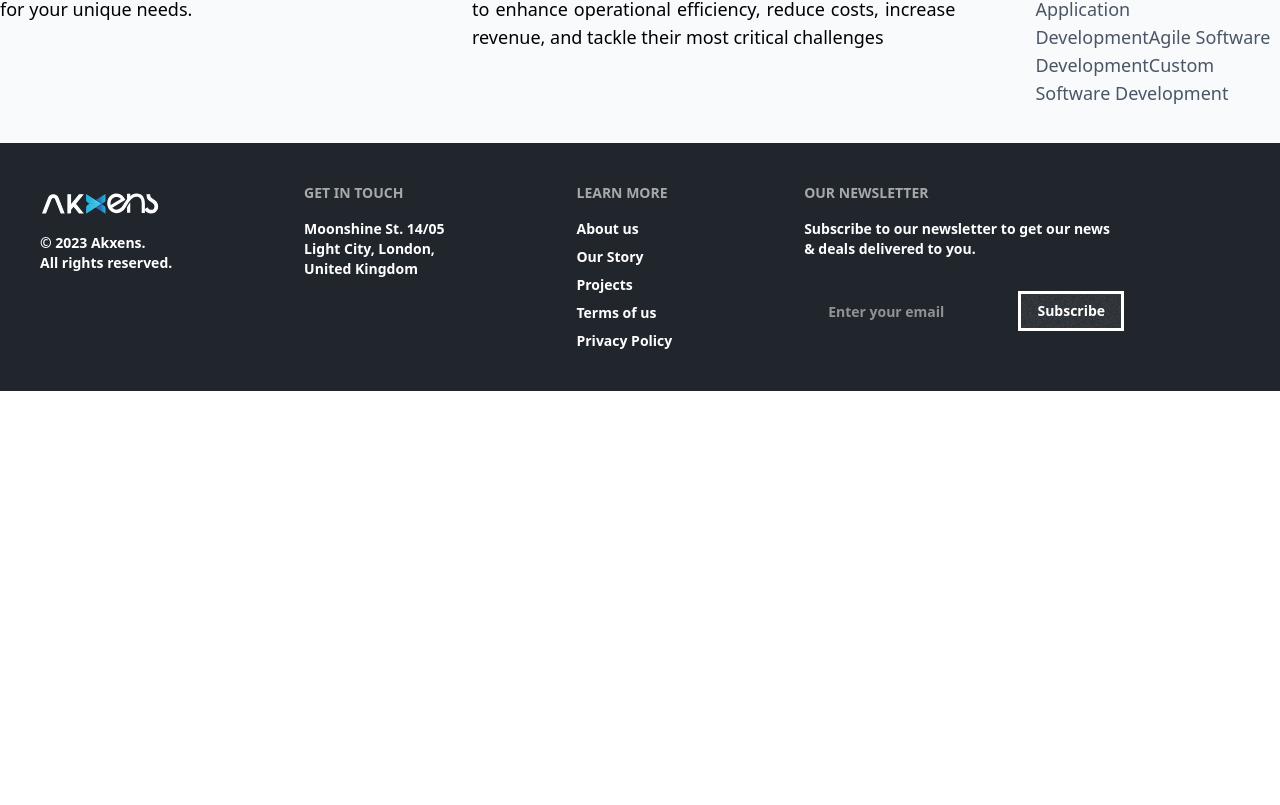
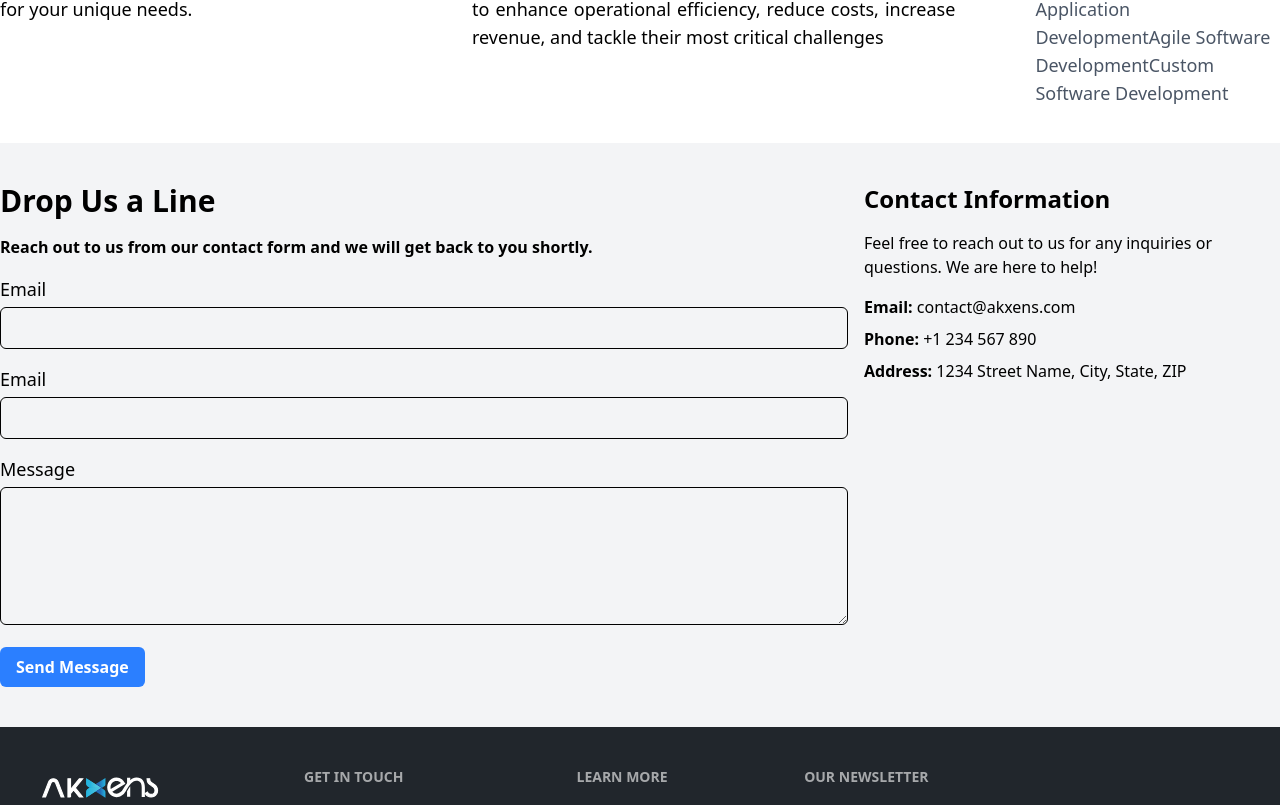
Before and after one commit to Rsl78/akxens, a React (Vite) app: page / in a window 1280 px wide. Shown: the part 1589-2394 px from the top of the page. Before the commit the page ends 1980 px from the top, so only its background shows below. Built offline with nearby package versions, Linux system fonts and the light colour scheme.

Commit message:
woriking on form

```diff
--- a/src/App.jsx
+++ b/src/App.jsx
@@ -1,4 +1,5 @@
 import AboutUs from "./components/AboutUs";
+import ContactUs from "./components/ContactUs";
 import Footer from "./components/Footer";
 import Hero from "./components/Hero";
 import Navbar from "./components/Navbar";
@@ -10,12 +11,13 @@ const App = () => {
     <>
       <Navbar />
       <Hero />
-      <div className="container mx-auto px-3 md:px-0">
+      <div className="container  mx-auto px-3 md:px-0">
         <AboutUs/>
         {/* <TransformationSolutionSection/> */}
         <ServiceSection/>
 
       </div>
+      <ContactUs />
         <Footer />
 
       <div className="container mx-auto"></div>
--- a/src/components/AboutUs.jsx
+++ b/src/components/AboutUs.jsx
@@ -12,7 +12,7 @@ const AboutUs = () => {
           }
         }}
         viewport={{ once: false }}
-        className="grid grid-cols-1 md:grid-cols-4 gap-8 pt-5 bg-gray-50 "
+        className="grid grid-cols-1 md:grid-cols-4 gap-8 pt-5  "
       >
         {/* Title */}
         <div className="md:col-span-1 ">
--- /dev/null
+++ b/src/components/ContactUs.jsx
@@ -0,0 +1,98 @@
+import { motion } from "framer-motion";
+
+const ContactUs = () => {
+  return (
+    <div className="bg-gray-100">
+      <motion.section
+        initial={{ opacity: 0, x: -100 }}
+        whileInView={{
+          opacity: 1,
+          x: 0,
+          transition: {
+            duration: 1,
+          },
+        }}
+        viewport={{ once: false }}
+        className="grid grid-cols-1 md:grid-cols-3 gap-4 py-10 mx-auto container"
+      >
+        {/* Contact form */}
+        <div className="md:col-span-2">
+          <h2 className="text-3xl font-bold mb-4">Drop Us a Line</h2>
+          <p className="mb-4 font-semibold">
+            Reach out to us from our contact form and we will get back to you
+            shortly.
+          </p>
+
+          <form className="space-y-4">
+            <div>
+              <label className="block text-lg font-medium mb-1" htmlFor="email">
+                Email
+              </label>
+              <input
+                className="w-full px-4 py-2 border rounded-md"
+                type="email"
+                id="email"
+                name="email"
+                required
+              />
+            </div>
+
+            <div>
+              <label className="block text-lg font-medium mb-1" htmlFor="email">
+                Email
+              </label>
+              <input
+                className="w-full px-4 py-2 border rounded-md"
+                type="email"
+                id="email"
+                name="email"
+                required
+              />
+            </div>
+            <div>
+              <label
+                className="block text-lg font-medium mb-1"
+                htmlFor="message"
+              >
+                Message
+              </label>
+              <textarea
+                className="w-full px-4 py-2 border rounded-md"
+                id="message"
+                name="message"
+                rows="5"
+                required
+              ></textarea>
+            </div>
+            <button
+              type="submit"
+              className="px-4 py-2 bg-blue-500 text-white font-semibold rounded-md hover:bg-blue-600"
+            >
+              Send Message
+            </button>
+          </form>
+        </div>
+
+        {/* Other content */}
+        <aside className="md:col-span-1">
+          <h2 className="text-2xl font-bold mb-4">Contact Information</h2>
+          <p className="mb-4">
+            Feel free to reach out to us for any inquiries or questions. We are
+            here to help!
+          </p>
+          <p className="mb-2">
+            <strong>Email:</strong> contact@akxens.com
+          </p>
+          <p className="mb-2">
+            <strong>Phone:</strong> +1 234 567 890
+          </p>
+          <p className="mb-2">
+            <strong>Address:</strong> 1234 Street Name, City, State, ZIP
+          </p>
+        </aside>
+      </motion.section>
+    </div>
+  );
+};
+
+export default ContactUs;
--- a/src/components/Navbar.jsx
+++ b/src/components/Navbar.jsx
@@ -30,7 +30,7 @@ const Navbar = () => {
       animate={{ y: 0 }}
       transition={{ type: "spring", stiffness: 100 }}
       // className={`fixed top-0 left-0 w-full text-white bg-transparent hover:text-black p-5`}
-      className={`fixed top-0 left-0 w-full p-5 duration-300 ${
+      className={`fixed top-0 left-0 w-full p-5 duration-300 z-50 ${
         isHovered || isScrolled
           ? "bg-white text-black"
           : "bg-transparent text-white transition-colors duration-300"
--- a/src/components/ServiceSection.jsx
+++ b/src/components/ServiceSection.jsx
@@ -1,59 +1,9 @@
 import { useState } from "react";
 import {motion} from "framer-motion";
+import { servicesData } from "../data/index";
 
 const ServiceSection = () => {
-  const servicesData = [
-    {
-      id: 1,
-      title: "Development",
-      description:
-        "We combine customer-centric methodologies and agile processes with cutting-edge technologies to deliver comprehensive software engineering expertise. Our innovative solutions empower enterprises and startups to enhance operational efficiency, reduce costs, increase revenue, and tackle their most critical challenges",
-      subServices: [
-        "eCommerce Website Development",
-        "Mobile Application Development",
-        "Enterprise Application Development",
-        "Agile Software Development",
-        "Custom Software Development",
-      ],
-    },
-    {
-      id: 2,
-      title: "Design",
-      description:
-        "We create groundbreaking products and services that captivate and delight users. For us, design is about enhancing life experiences, facilitating connection, communication, and learning. We tailor our design strategy to address user needs, global trends, and local nuances, delivering a dynamic and engaging user experience in today’s evolving digital landscape.",
-      subServices: [
-        "Website Design",
-        "Brand Identity Design",
-        "UI/UX Prototyping",
-        "User Experience Design",
-      ],
-    },
-    {
-      id: 3,
-      title: "Growth",
-      description:
-        "We integrate customer-centric methodologies and agile processes with cutting-edge technologies to deliver comprehensive software engineering expertise. Our innovative solutions enhance operational efficiency, reduce costs, increase revenue, and address critical challenges for both enterprises and startups.",
-      subServices: [
-        "Digital Marketing",
-        "SEO Optimization",
-        "Social Media Marketing",
-        "Content Writing",
-        "Business Documentation",
-      ],
-    },
-    {
-      id: 4,
-      title: "Consultancy",
-      description:
-        "Our digital marketing services cut through the noise and give you a competitive edge. We deliver targeted content, hyper-personalized experiences, and data-driven insights to boost conversions, achieve superior ROI, and minimize customer acquisition costs.",
-      subServices: [
-        "Business Strategy Consultation",
-        "Digital Transformation Strategy",
-        "Data Analysis & Result",
-        "Technolohy Assessment",
-      ],
-    },
-  ];
+
 
   const [selectedService, setSelectedService] = useState(servicesData[0]);
   const handleServiceClick = (service) => {
@@ -70,7 +20,7 @@ const ServiceSection = () => {
         },
       }}
       viewport={{ once: false }}
-      className="grid grid-cols-1 md:grid-cols-3 gap-4 py-10 bg-gray-50"
+      className="grid grid-cols-1 md:grid-cols-3 gap-4 py-10 "
     >
       <aside className="md:col-span-1">
         <h1 className="font-bold text-5xl">Services</h1>
--- /dev/null
+++ b/src/data/index.js
@@ -0,0 +1,55 @@
+const servicesData = [
+  {
+    id: 1,
+    title: "Development",
+    description:
+      "We combine customer-centric methodologies and agile processes with cutting-edge technologies to deliver comprehensive software engineering expertise. Our innovative solutions empower enterprises and startups to enhance operational efficiency, reduce costs, increase revenue, and tackle their most critical challenges",
+    subServices: [
+      "eCommerce Website Development",
+      "Mobile Application Development",
+      "Enterprise Application Development",
+      "Agile Software Development",
+      "Custom Software Development",
+    ],
+  },
+  {
+    id: 2,
+    title: "Design",
+    description:
+      "We create groundbreaking products and services that captivate and delight users. For us, design is about enhancing life experiences, facilitating connection, communication, and learning. We tailor our design strategy to address user needs, global trends, and local nuances, delivering a dynamic and engaging user experience in today’s evolving digital landscape.",
+    subServices: [
+      "Website Design",
+      "Brand Identity Design",
+      "UI/UX Prototyping",
+      "User Experience Design",
+    ],
+  },
+  {
+    id: 3,
+    title: "Growth",
+    description:
+      "We integrate customer-centric methodologies and agile processes with cutting-edge technologies to deliver comprehensive software engineering expertise. Our innovative solutions enhance operational efficiency, reduce costs, increase revenue, and address critical challenges for both enterprises and startups.",
+    subServices: [
+      "Digital Marketing",
+      "SEO Optimization",
+      "Social Media Marketing",
+      "Content Writing",
+      "Business Documentation",
+    ],
+  },
+  {
+    id: 4,
+    title: "Consultancy",
+    description:
+      "Our digital marketing services cut through the noise and give you a competitive edge. We deliver targeted content, hyper-personalized experiences, and data-driven insights to boost conversions, achieve superior ROI, and minimize customer acquisition costs.",
+    subServices: [
+      "Business Strategy Consultation",
+      "Digital Transformation Strategy",
+      "Data Analysis & Result",
+      "Technolohy Assessment",
+    ],
+  },
+];
+
+
+export { servicesData };
--- a/src/index.css
+++ b/src/index.css
@@ -2,3 +2,39 @@
 @plugin "daisyui" {
   themes: false;
 }
+
+.input-group {
+  position: relative;
+  margin: 20px 0;
+}
+
+.input-group label {
+  position: absolute;
+  top: 50%;
+  left: 5px;
+  transform: translateY(-50%);
+  font-size: 18px;
+  color: black;
+  padding: 0 5px;
+  pointer-events: none;
+  transition: .5s;
+}
+
+.input-group input {
+  width: 400px;
+  height: 50px;
+  font-size: 16px;
+  color: black;
+  padding: 0 10px;
+  background: transparent;
+  border: 1.2px solid black;
+  outline: none;
+  border-radius: 5px;
+}
+
+.input-group input:focus~label,
+.input-group input:valid~label {
+  top: 0;
+  font-size: 16px;
+  background: #F3F4F6;
+}
```
